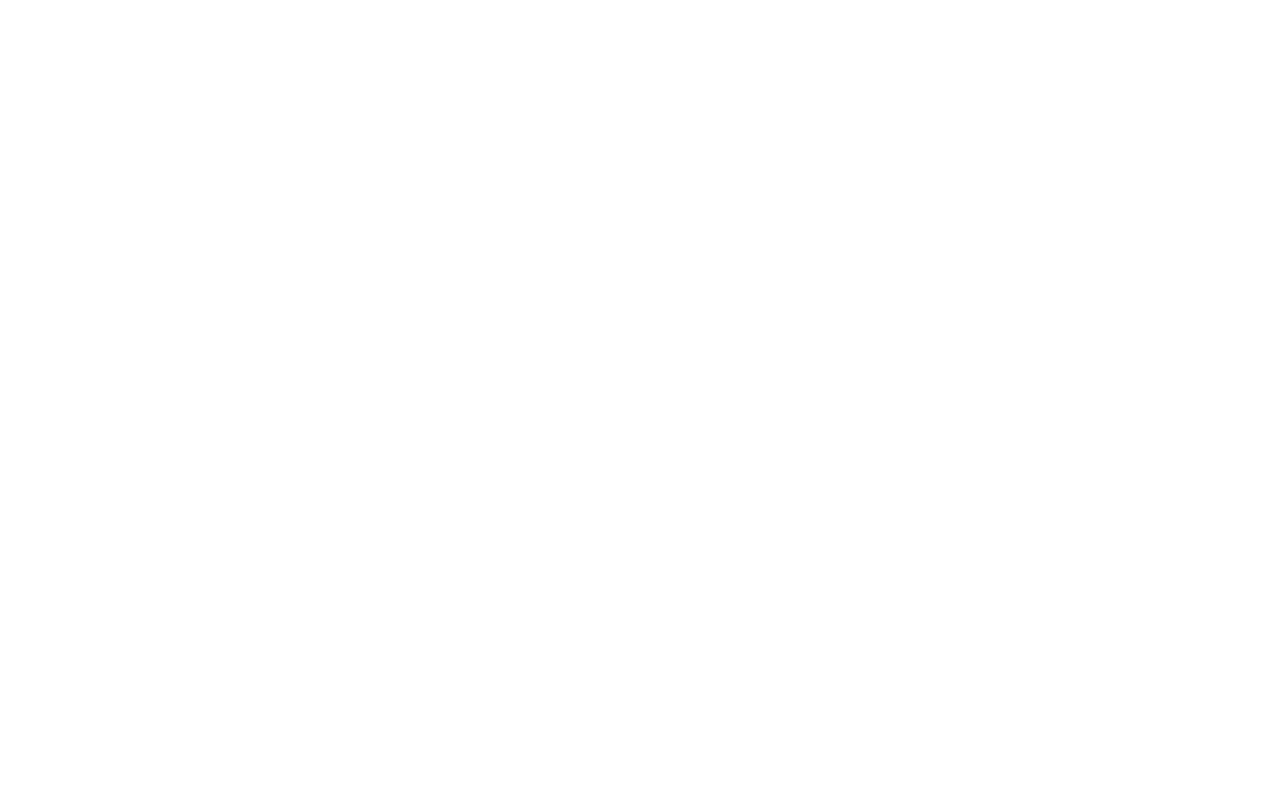
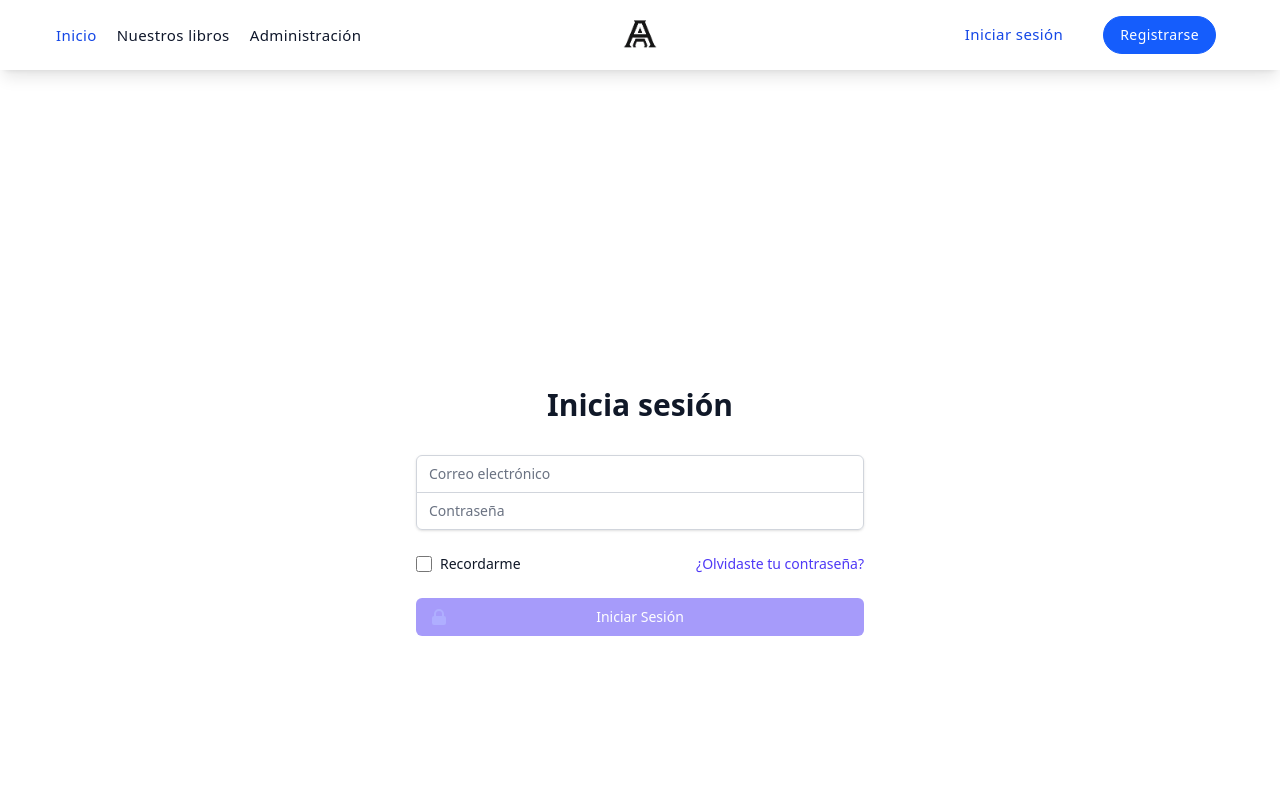
Before and after one commit to AlbertoAndrade10/LibreriaOnlineFullStack, an Angular app in the folder Frontend/: page /login in a window 1280 px wide. Before the commit this address led to /. Shown: the top 800 px of the page. Built offline with nearby package versions, Linux system fonts and the light colour scheme.

Commit message:
FRONTEND: Added LoginFormComponent and LoginPage

```diff
--- a/Frontend/src/app/app.routes.ts
+++ b/Frontend/src/app/app.routes.ts
@@ -2,6 +2,7 @@
 import { BaseLayout } from './components/layouts/base-layout/base-layout';
 import { IndexPage } from './pages/index/index-page/index-page';
 import { BookPage } from './pages/book/book-page/book-page';
+import { LoginPage } from './pages/login/login-page/login-page';
 
 
 
@@ -18,6 +19,10 @@
                 path: 'books',
                 component: BookPage
             },
+            {
+                path: 'login',
+                component: LoginPage
+            },
 
 
         ]
--- a/Frontend/src/app/components/shared/header/auth-buttons-component/auth-buttons-component.html
+++ b/Frontend/src/app/components/shared/header/auth-buttons-component/auth-buttons-component.html
@@ -1,9 +1,9 @@
 <div class="space-x-10">
-    <button class="font-medium text-[15px] border-0 outline-0 cursor-pointer">
-        <a href="javascript:void(0)" class="text-blue-700 hover:underline">Iniciar sesión</a>
+    <button class="font-medium text-[15px] border-0 outline-0 cursor-pointer ">
+        <a routerLink="/login" class="text-blue-700 hover:underline">Iniciar sesión</a>
     </button>
     <button
-        class="px-4 py-2 text-sm rounded-xs font-medium text-white border border-blue-600 bg-blue-600 hover:bg-blue-700 cursor-pointer">
-        Registrarse
+        class="px-4 py-2 text-sm rounded-full font-medium text-white border border-blue-600 bg-blue-600 hover:bg-blue-700 cursor-pointer">
+        <a routerLink="/register">Registrarse</a>
     </button>
 </div>
--- a/Frontend/src/app/components/shared/header/auth-buttons-component/auth-buttons-component.ts
+++ b/Frontend/src/app/components/shared/header/auth-buttons-component/auth-buttons-component.ts
@@ -1,8 +1,9 @@
 import { Component } from '@angular/core';
+import { RouterLink } from '@angular/router';
 
 @Component({
   selector: 'app-auth-buttons-component',
-  imports: [],
+  imports: [RouterLink],
   templateUrl: './auth-buttons-component.html',
   styleUrl: './auth-buttons-component.css'
 })
--- /dev/null
+++ b/Frontend/src/app/pages/login/form-login-component/form-login-component.html
@@ -0,0 +1,65 @@
+<div class="min-h-[850px] flex items-center justify-center py-12 px-4 sm:px-6 lg:px-8">
+    <div class="max-w-md w-full space-y-8">
+        <div>
+            <h2 class="mt-6 text-center text-3xl font-extrabold text-gray-900">
+                Inicia sesión
+            </h2>
+        </div>
+
+        <form [formGroup]="loginForm" (ngSubmit)="onSubmit()" class="mt-8 space-y-6">
+            <div class="rounded-md shadow-sm -space-y-px">
+                <div>
+                    <label for="email" class="sr-only">Correo electrónico</label>
+                    <input id="email" type="email" formControlName="email"
+                        class="appearance-none rounded-none relative block w-full px-3 py-2 border border-gray-300 placeholder-gray-500 text-gray-900 rounded-t-md focus:outline-none focus:ring-indigo-500 focus:border-indigo-500 focus:z-10 sm:text-sm"
+                        placeholder="Correo electrónico" />
+                    @if (loginForm.get('email')?.invalid && loginForm.get('email')?.touched) {
+                    <p class="mt-1 text-sm text-red-600">Por favor ingresa un correo válido</p>
+                    }
+                </div>
+
+                <div>
+                    <label for="password" class="sr-only">Contraseña</label>
+                    <input id="password" type="password" formControlName="password"
+                        class="appearance-none rounded-none relative block w-full px-3 py-2 border border-gray-300 placeholder-gray-500 text-gray-900 rounded-b-md focus:outline-none focus:ring-indigo-500 focus:border-indigo-500 focus:z-10 sm:text-sm"
+                        placeholder="Contraseña" />
+                    @if (loginForm.get('password')?.invalid && loginForm.get('password')?.touched) {
+                    <p class="mt-1 text-sm text-red-600">La contraseña debe tener al menos 6 caracteres</p>
+                    }
+                </div>
+            </div>
+
+            <div class="flex items-center justify-between">
+                <div class="flex items-center">
+                    <input id="remember-me" name="remember-me" type="checkbox"
+                        class="h-4 w-4 text-indigo-600 focus:ring-indigo-500 border-gray-300 rounded" />
+                    <label for="remember-me" class="ml-2 block text-sm text-gray-900">
+                        Recordarme
+                    </label>
+                </div>
+
+                <div class="text-sm">
+                    <a href="#" class="font-medium text-indigo-600 hover:text-indigo-500">
+                        ¿Olvidaste tu contraseña?
+                    </a>
+                </div>
+            </div>
+
+            <div>
+                <button type="submit" [disabled]="loginForm.invalid"
+                    class="group relative w-full flex justify-center py-2 px-4 border border-transparent text-sm font-medium rounded-md text-white bg-indigo-600 hover:bg-indigo-700 focus:outline-none focus:ring-2 focus:ring-offset-2 focus:ring-indigo-500 disabled:opacity-50">
+                    <span class="absolute left-0 inset-y-0 flex items-center pl-3">
+                        <svg class="h-5 w-5 text-indigo-500 group-hover:text-indigo-400"
+                            xmlns="http://www.w3.org/2000/svg" viewBox="0 0 20 20" fill="currentColor"
+                            aria-hidden="true">
+                            <path fill-rule="evenodd"
+                                d="M5 9V7a5 5 0 0110 0v2a2 2 0 012 2v5a2 2 0 01-2 2H5a2 2 0 01-2-2v-5a2 2 0 012-2zm8-2v2H7V7a3 3 0 016 0z"
+                                clip-rule="evenodd" />
+                        </svg>
+                    </span>
+                    Iniciar Sesión
+                </button>
+            </div>
+        </form>
+    </div>
+</div>
--- /dev/null
+++ b/Frontend/src/app/pages/login/form-login-component/form-login-component.ts
@@ -0,0 +1,30 @@
+import { Component, output } from '@angular/core';
+import { FormBuilder, ReactiveFormsModule, Validators } from '@angular/forms';
+@Component({
+  selector: 'app-form-login-component',
+  imports: [ReactiveFormsModule],
+  templateUrl: './form-login-component.html',
+  styleUrl: './form-login-component.css'
+})
+export class FormLoginComponent {
+
+  loginForm;
+
+  loginEvent = output<{ email: string; password: string }>();
+
+  constructor(private fb: FormBuilder) {
+    this.loginForm = this.fb.group({
+      email: ['', [Validators.required, Validators.email]],
+      password: ['', [Validators.required, Validators.minLength(6)]]
+    });
+  }
+
+  onSubmit() {
+    if (this.loginForm.valid) {
+      const { email, password } = this.loginForm.value;
+      this.loginEvent.emit({ email: email!, password: password! });
+    } else {
+      console.log('Formulario inválido');
+    }
+  }
+}
--- /dev/null
+++ b/Frontend/src/app/pages/login/login-page/login-page.html
@@ -0,0 +1 @@
+<app-form-login-component (loginEvent)="onLogin($event)"></app-form-login-component>
--- /dev/null
+++ b/Frontend/src/app/pages/login/login-page/login-page.ts
@@ -0,0 +1,15 @@
+import { Component } from '@angular/core';
+import { FormLoginComponent } from "../form-login-component/form-login-component";
+
+@Component({
+  selector: 'app-login-page',
+  imports: [FormLoginComponent],
+  templateUrl: './login-page.html',
+  styleUrl: './login-page.css'
+})
+export class LoginPage {
+  onLogin(credentials: { email: string; password: string }) {
+    console.log('Credenciales recibidas:', credentials);
+    // Aquí puedes llamar a un servicio de autenticación
+  }
+}
```
Also changed, not shown: Frontend/src/app/pages/login/form-login-component/form-login-component.css (added), Frontend/src/app/pages/login/login-page/login-page.css (added), 2 other files (tests, documents, lock files or other folders).
